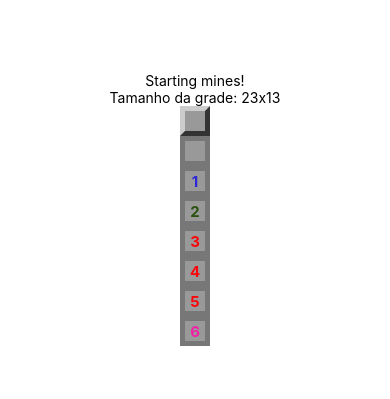
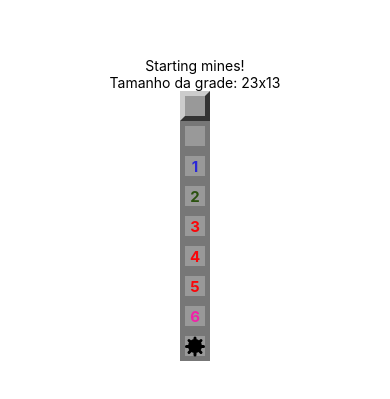
Before and after one commit to leandrocodes/minesweeper-game, a React Native app: screen / in a window 390 px wide. Shown: the part 213-612 px from the top of the page. Built offline with nearby package versions, Linux system fonts and the light colour scheme.

Commit message:
mine component

```diff
--- a/src/components/Field.js
+++ b/src/components/Field.js
@@ -3,10 +3,13 @@ import { View, StyleSheet, Text } from 'react-native'
 
 import params from '../params'
 
-export default ({ mined, opened, nearMines }) => {
+import Mine from './Mine'
+
+export default ({ mined, opened, nearMines, exploded }) => {
   const styleField = [styles.field]
 
   if (opened) styleField.push(styles.openField)
+  if (exploded) styleField.push(style.exploded)
   if (styleField.length === 1) styleField.push(styles.fieldRegular)
 
   let color = null
@@ -19,11 +22,11 @@ export default ({ mined, opened, nearMines }) => {
 
   return (
     <View style={styleField}>
-      {!mined && opened && nearMines > 0 ? (
+      {!mined && opened && nearMines > 0 && (
         <Text style={[styles.label, { color }]}>{nearMines}</Text>
-      ) : (
-        false
       )}
+
+      {mined && opened && <Mine />}
     </View>
   )
 }
--- /dev/null
+++ b/src/components/Mine.js
@@ -0,0 +1,38 @@
+import React from 'react'
+import { StyleSheet, View } from 'react-native'
+
+export default (props) => {
+  return (
+    <View style={styles.container}>
+      <View style={styles.coreMine}></View>
+      <View style={styles.line}></View>
+      <View style={[styles.line, { transform: [{ rotate: '45deg' }] }]}></View>
+      <View style={[styles.line, { transform: [{ rotate: '90deg' }] }]}></View>
+      <View style={[styles.line, { transform: [{ rotate: '135deg' }] }]}></View>
+    </View>
+  )
+}
+
+const styles = StyleSheet.create({
+  container: {
+    alignItems: 'center',
+    justifyContent: 'center'
+  },
+
+  coreMine: {
+    height: 14,
+    width: 14,
+    borderRadius: 14,
+    backgroundColor: 'black',
+    alignItems: 'center',
+    justifyContent: 'center'
+  },
+
+  line: {
+    position: 'absolute',
+    height: 3,
+    width: 20,
+    borderRadius: 3,
+    backgroundColor: 'black'
+  }
+})
--- a/src/screens/Home.js
+++ b/src/screens/Home.js
@@ -18,6 +18,7 @@ export default () => (
     <Field opened nearMines={4} />
     <Field opened nearMines={5} />
     <Field opened nearMines={6} />
+    <Field opened mined />
   </View>
 )
 
```
